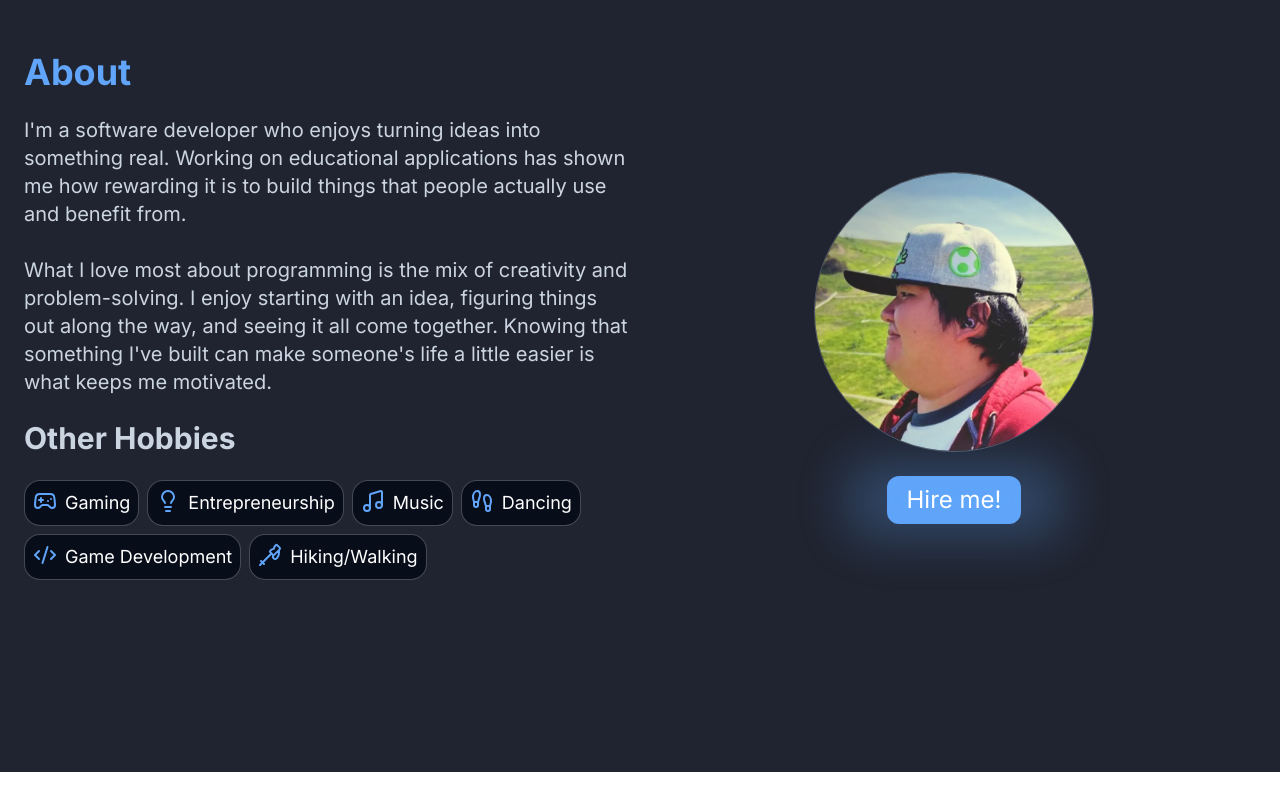
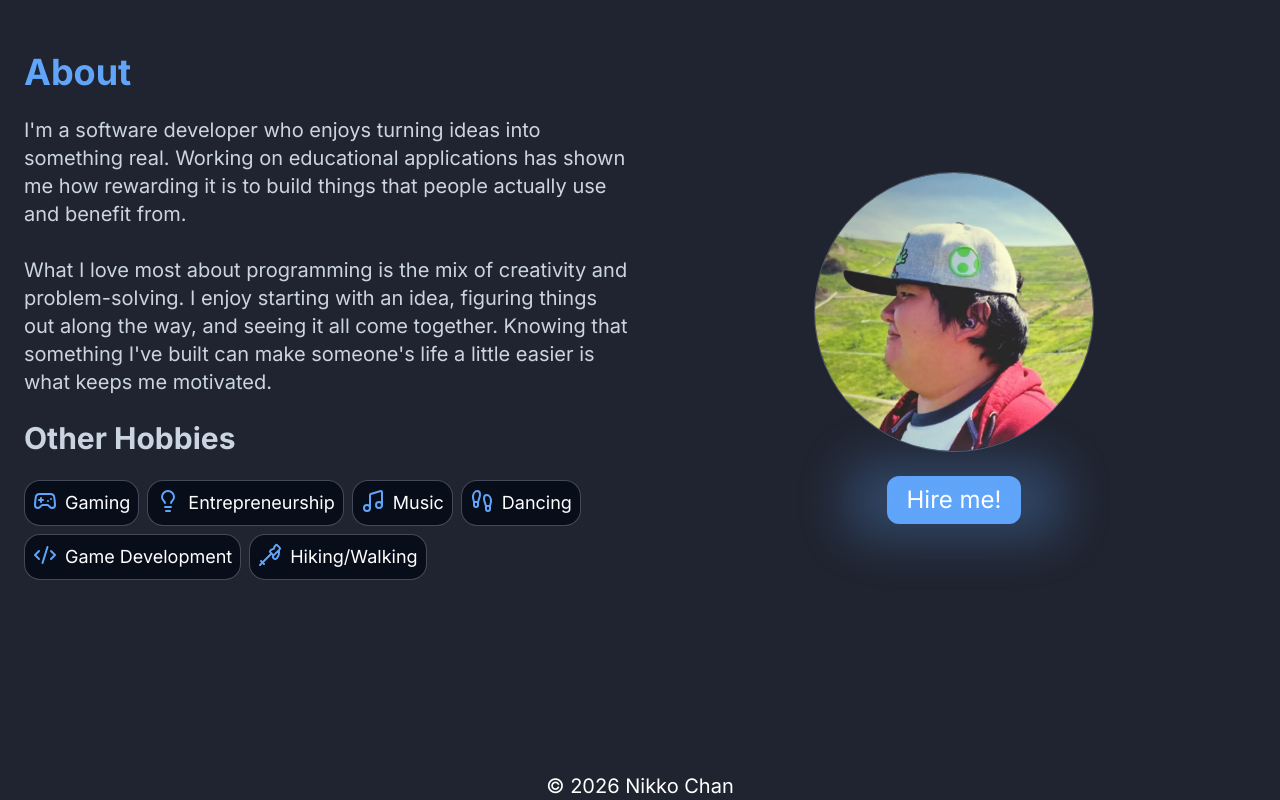
Before and after one commit to gnikkoch96/portfolio-updated, a React (Vite) app: page / in a window 1280 px wide. Shown: the part 2768-3568 px from the top of the page. Before the commit the page ends 3540 px from the top, so only its background shows below. Built offline with nearby package versions, Linux system fonts and the light colour scheme.

Commit message:
feat: add a footer

```diff
--- a/src/App.tsx
+++ b/src/App.tsx
@@ -5,6 +5,7 @@ import About from "./sections/About";
 import Experience from "./sections/Experience";
 import Home from "./sections/Home";
 import Projects from "./sections/projects/Projects";
+import Footer from "./components/Footer";
 
 function App() {
   return (
@@ -20,6 +21,8 @@ function App() {
       </div>
 
       <MobileNavigation />
+
+      <Footer/>
     </main>
   );
 }
--- /dev/null
+++ b/src/components/Footer.tsx
@@ -0,0 +1,7 @@
+export default function Footer(){
+    return(
+        <footer className="bg-background/90 text-center pb-24 lg:pb-0 lg:text-xl">
+            &copy; {new Date().getFullYear()} Nikko Chan
+        </footer>
+    )
+}
```
